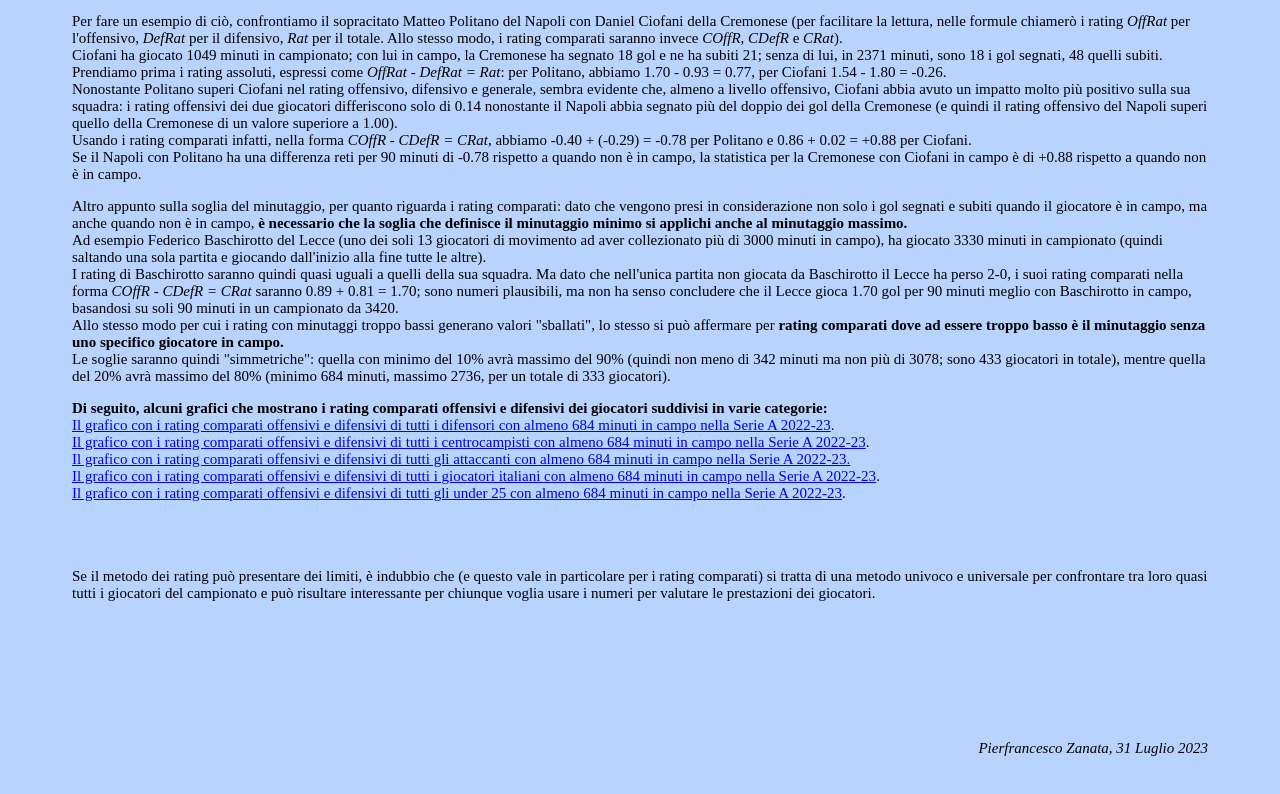
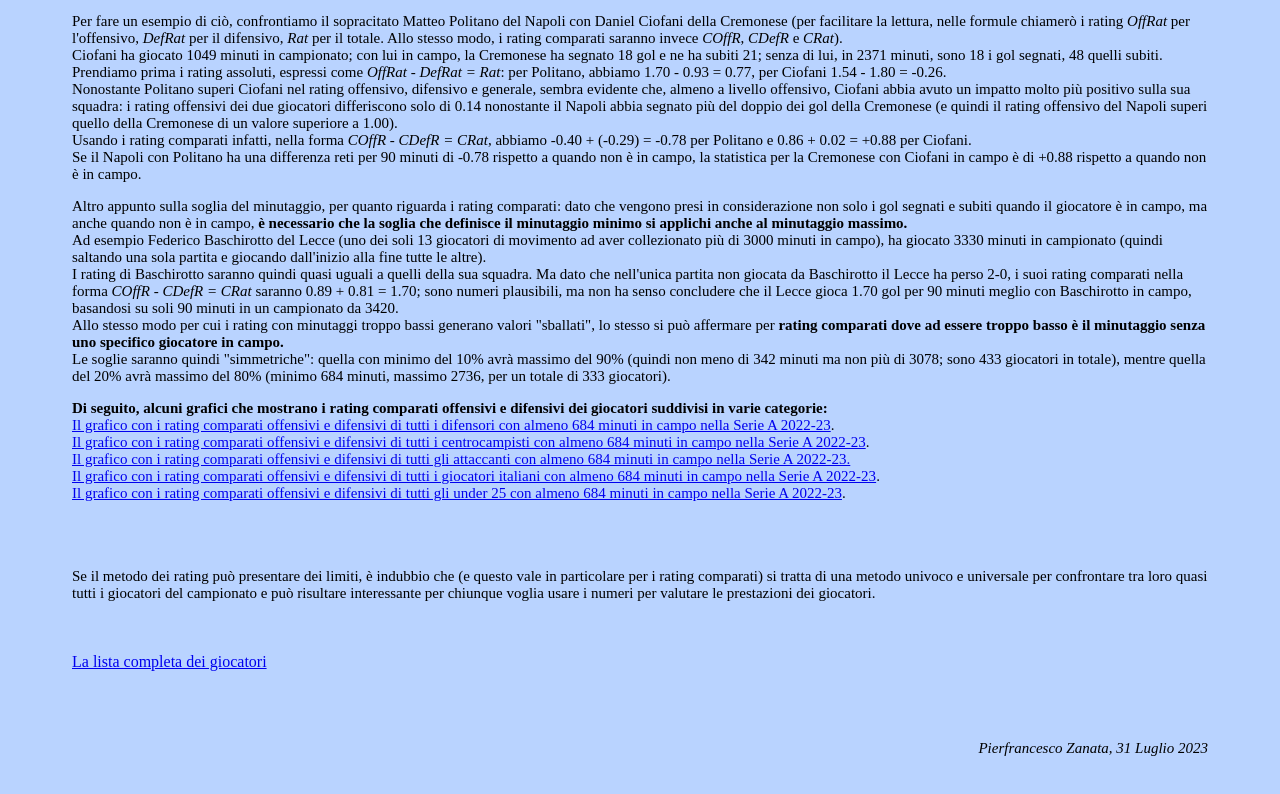
Before and after one commit to pierfzanata/calcio_ratings_table, a plain HTML site: page index.html in a window 1280 px wide. Shown: the part 1746-2540 px from the top of the page. Drawn offline with Linux system fonts and the light colour scheme.

Commit message:
Update index.html

```diff
--- a/index.html
+++ b/index.html
@@ -137,6 +137,7 @@ Le soglie saranno quindi "simmetriche": quella con minimo del 10% avrà massimo
   <p>Se il metodo dei rating può presentare dei limiti, è indubbio che (e questo vale in particolare per i rating comparati) si tratta di una metodo univoco e universale per confrontare tra loro quasi tutti i giocatori del campionato e può risultare interessante per chiunque voglia usare i numeri per valutare le prestazioni dei giocatori.</p>
 
   <br><br>
+  <a href="calcio_ratings_table.html">La lista completa dei giocatori</a>
   <br><br>
   <br><br>
 
```
